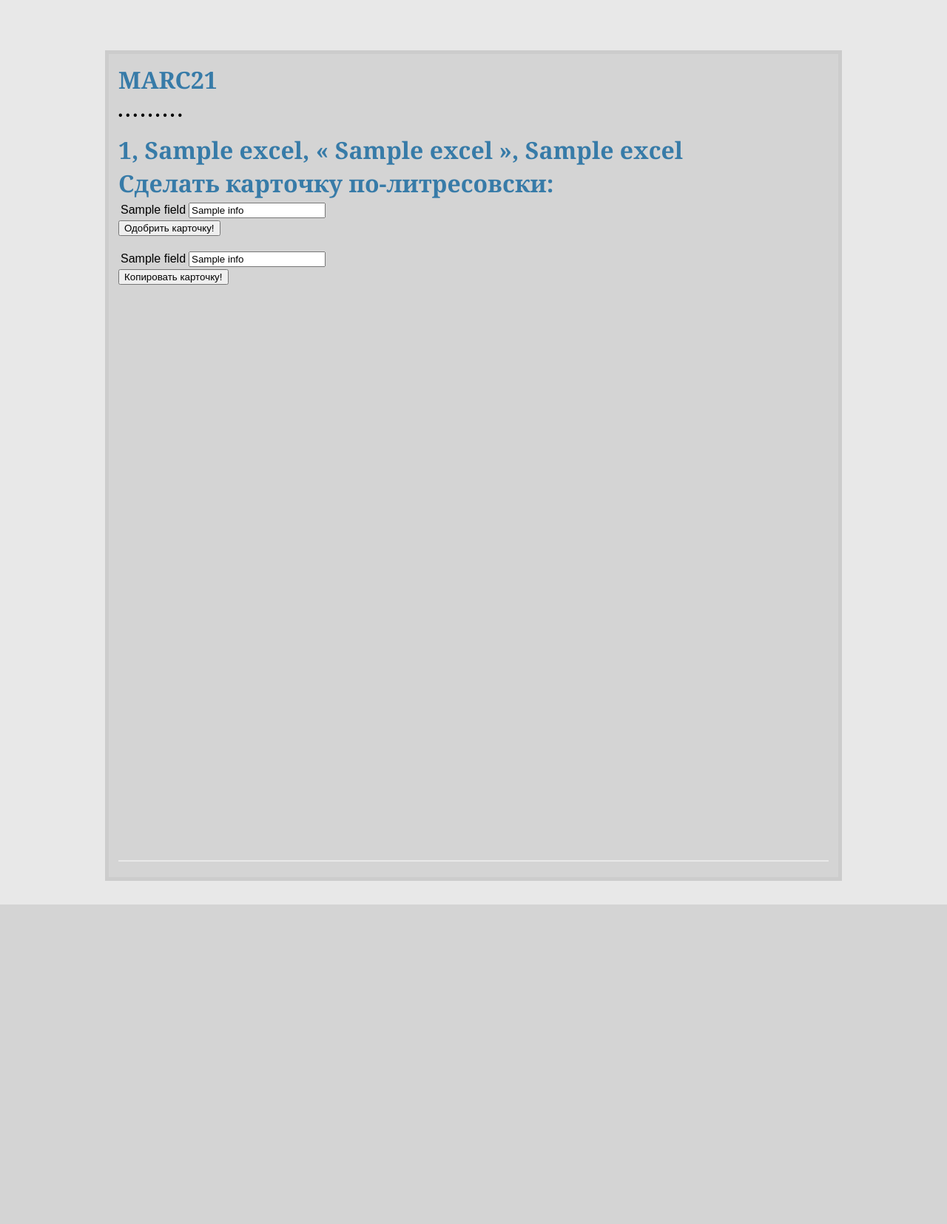
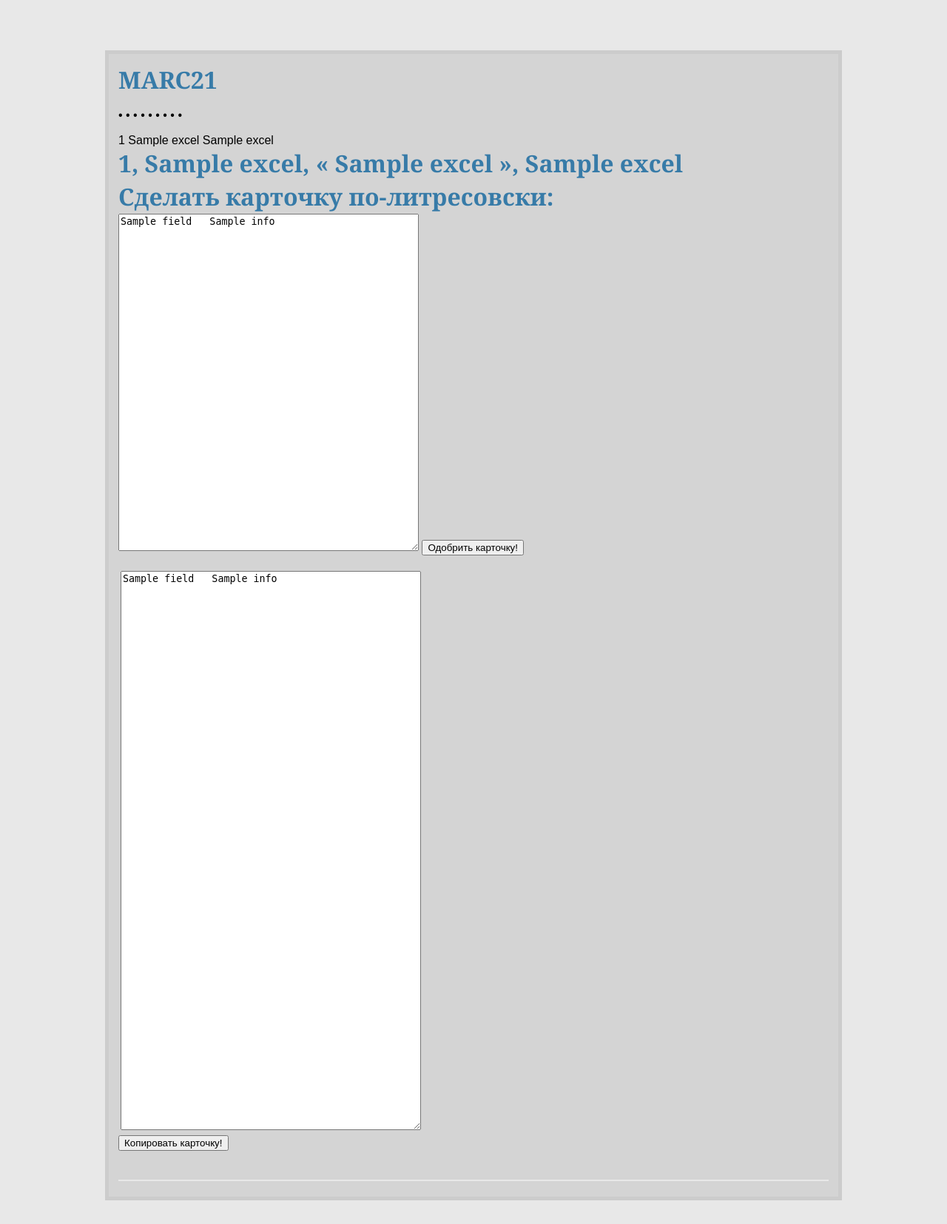
Before and after one commit to cyperus-papyrus/hello-world, a Flask app: template templates/show_entries.html in a window 1280 px wide. Shown: the whole page at 74% size. Before the commit the page ends 1223 px from the top, so only its background shows below. Run offline with Flask 2, Linux system fonts and the light colour scheme; the template is opened without the code that fills it: values that come from a table or form of the project are taken from there, most other values are stand-ins (such as "Sample title", 1, 10 or a date in 2020); parts of the project's set-up code (start-up, migrations or seed data) failed here and were passed over.

Commit message:
get better url

```diff
--- a/marcapp.py
+++ b/marcapp.py
@@ -2,7 +2,7 @@
 from flask import Flask, render_template, request
 from sqlalchemy import create_engine, MetaData
 from wtforms import Form
-from wtforms import StringField, HiddenField, SubmitField
+from wtforms import StringField, HiddenField, SubmitField, TextAreaField
 from wtforms.validators import DataRequired
 from sqlalchemy.orm import sessionmaker
 from sqlalchemy import Table
@@ -11,7 +11,7 @@ app = Flask(__name__)
 
 
 class MyForm(Form):
-    name = StringField(validators=[DataRequired()]) # форма для отрисовки строк в карточках в базе aleph2
+    name = TextAreaField(validators=[DataRequired()]) # форма для отрисовки строк в карточках в базе aleph2
     litres = StringField(validators=[DataRequired()]) # форма для отрисовки новых, литресовских строк
     hidden = HiddenField('Field 1', validators=[DataRequired()])
     submit = SubmitField('Submit', validators=[DataRequired()])
@@ -35,8 +35,8 @@ def hello():
     return render_template('index.html')
 
 
-@app.route('/show/20', methods=['GET', 'POST'])
-def show_entries():
+@app.route('/show/<number>', methods=['GET', 'POST'])
+def mybooks(number):
     connection = engine.connect()
     connection.execute("SET character_set_connection=utf8")
     result = connection.execute('select * from excel order by number limit 1') #выбираем первые 10 строк из таблицы excel
@@ -134,7 +134,7 @@ def show_entries():
     # if request.method == 'POST' and request.form['form-name'] == 'Submit':
     if request.method == 'GET' and form.validate():
         form.litres.data = mybooks[1][1][1]'''
-    return render_template('show_entries.html', mybooks=zip(mybooks, thelongestcard, excel), form=form)
+    return render_template('show_entries.html', mybooks=zip(mybooks, thelongestcard, excel), excel=excel, form=form)
 
 
 if __name__ == '__main__':
--- a/static/style.css
+++ b/static/style.css
@@ -6,6 +6,7 @@ h2              { font-size: 1.2em; }
 a               { text-decoration: none; letter-spacing: 1px; font-size: 20px; font-weight: bold;
                   font-family: 'Georgia', sans-serif; }
 hr              { border: none; color: #e8e8e8; background-color: #e8e8e8; height: 2px; }
+textarea        { width: 400px; }
 
 .page           { margin: 2em auto; width:60em; border: 5px solid #ccc;
                   padding: 0.8em; background: #d4d4d4; }
@@ -29,14 +30,13 @@ hr              { border: none; color: #e8e8e8; background-color: #e8e8e8; heigh
 }
 #sidebar {
   float:left;
-  width:25%;
-  overflow: auto;
+  width: 500px;
   height: 800px;
 }
 
 #columns {
     display: table;
-    width: 100%;
+    width: 100;
     box-sizing: border-box;  /* не поддерживается в CSS2 */
     margin-left: 0;
     margin-right: 0;
--- a/templates/show_entries.html
+++ b/templates/show_entries.html
@@ -1,15 +1,13 @@
 {% extends "layout.html" %}
 {% block body %}
+{% for e in excel %}
+  {{ e[0] }} {{ e[1] }} {{ e[2] }}
+{% endfor %}
   {% for book, thelongestcard, excel in mybooks %}
     <h1>{{ excel[0] }}, {{ excel[1] }},  « {{ excel[2] }} », {{ excel[3] }}</h1>
           <h1>Cделать карточку по-литресовски:</h1>
-      <div><form><table>
-          {% for longcard in thelongestcard|sort %}
-            <tr>
-              <td>{{ longcard.field }}</td>
-              <td>{{ form.litres(value=longcard.info) }}</td></tr>
-          {% endfor %}
-        </table>
+      <div><form><textarea rows="30">{% for longcard in thelongestcard|sort %}{{ longcard.field }}   {{ longcard.info }}
+{% endfor %}</textarea>
         {{ form.submit(value="Одобрить карточку!") }}{{ form.hidden(value=thelongestcard[1]) }}</form>
       </div>
       <br/>
@@ -17,12 +15,11 @@
       {% for card in book %}
         <div id="sidebar">
           <form method="post"><table>
-            {% for cardstr in card|sort %}
               <tr>
-                <td>{{ cardstr.field }}</td>
-                <td>{{ form.name(value=cardstr.info) }}{{ form.hidden(value=cardstr.num) }}</td>
+                <td><textarea rows="50">{% for strcard in card %}{{ strcard.field }}   {{ strcard.info }}
+
+{% endfor %}</textarea>{{ form.hidden(value=card) }}</td>
               </tr>
-            {% endfor %}
           </table>
           {{form.copy(value="Копировать карточку!")}}</form>
         </div>
```
